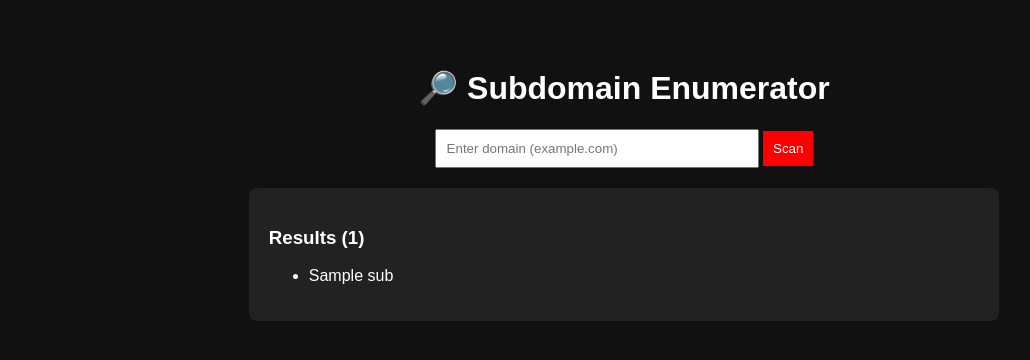
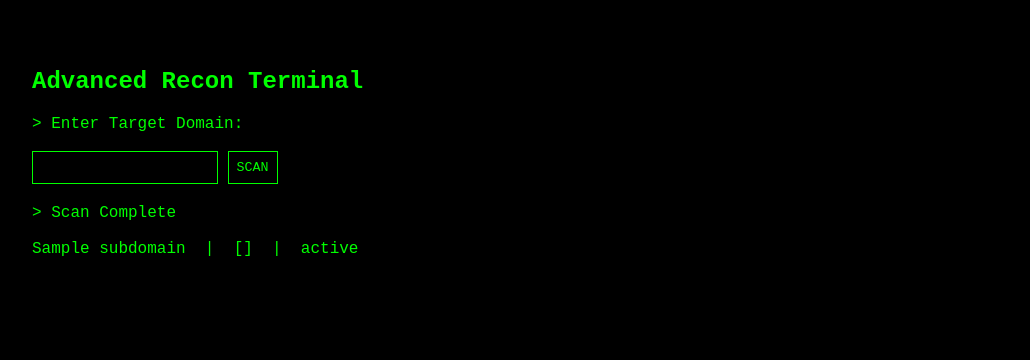
Before and after one commit to Cyberdude441/Subdomain-Enumerator-OSINT, a Flask app: template templates/index.html in a window 1280 px wide. Shown: the top 360 px of the page, without its empty margins (16-1046 px from the left). Run offline with Flask 3, Linux system fonts and the light colour scheme; the template is opened without the code that fills it: most values are stand-ins (such as "Sample title", 1, 10 or a date in 2020).

Commit message:
Upgraded to advanced subdomain enumerator with classification engine and clean terminal UI

```diff
--- a/app.py
+++ b/app.py
@@ -1,67 +1,152 @@
-from flask import Flask, request, render_template
+from flask import Flask, render_template, request
 import requests
+import dns.resolver
+import socket
+import concurrent.futures
 
 app = Flask(__name__)
 
-def clean_domain(domain):
-    domain = domain.strip().lower()
-    domain = domain.replace("http://", "").replace("https://", "")
-    domain = domain.split("/")[0]
-    return domain
+COMMON_SUBS = [
+    "www","mail","dev","test","staging","api","vpn","portal",
+    "admin","beta","internal","secure","prod","uat","backup",
+    "shop","blog","m","mobile","cdn","static","support",
+    "dashboard","panel","gateway","auth","sso","cloud"
+]
 
-def get_subdomains(domain):
-    url = f"https://crt.sh/?q=%25.{domain}&output=json"
-    headers = {"User-Agent": "Mozilla/5.0"}
-
+# ----------------------------
+# CT LOG ENUMERATION
+# ----------------------------
+def ct_enum(domain):
+    found = set()
     try:
-        response = requests.get(url, headers=headers, timeout=30)
-
-        if response.status_code != 200:
-            print("Bad response:", response.status_code)
-            return []
-
-        data = response.json()
-
-        subdomains = set()
+        url = f"https://crt.sh/?q=%25.{domain}&output=json"
+        r = requests.get(url, timeout=20)
+        data = r.json()
 
         for entry in data:
-            name_value = entry.get("name_value", "")
+            names = entry.get("name_value", "").split("\n")
+            for name in names:
+                name = name.strip().lower()
+                if name.startswith("*."):
+                    name = name[2:]
+                if domain in name:
+                    found.add(name)
+    except:
+        pass
 
-            for sub in name_value.split("\n"):
-                sub = sub.strip().lower()
+    return found
 
-                if not sub:
-                    continue
 
-                if "*" in sub:
-                    continue
+# ----------------------------
+# DNS BRUTE FORCE
+# ----------------------------
+def dns_bruteforce(domain):
+    found = set()
+    resolver = dns.resolver.Resolver()
 
-                subdomains.add(sub)
+    def check(sub):
+        test_domain = f"{sub}.{domain}"
+        try:
+            resolver.resolve(test_domain, "A")
+            return test_domain
+        except:
+            return test_domain  # return even if no DNS
 
-        print("FLASK COUNT:", len(subdomains))  # Debug
+    with concurrent.futures.ThreadPoolExecutor(max_workers=30) as executor:
+        results = executor.map(check, COMMON_SUBS)
 
-        return sorted(subdomains)
+    for result in results:
+        found.add(result)
 
-    except Exception as e:
-        print("ERROR:", e)
-        return []
+    return found
 
+
+# ----------------------------
+# CLASSIFICATION
+# ----------------------------
+def classify_subdomain(sub):
+    status = "No DNS"
+    ip = "N/A"
+
+    # DNS check
+    try:
+        ip = socket.gethostbyname(sub)
+        status = "DNS Resolved"
+    except:
+        return {
+            "subdomain": sub,
+            "ip": ip,
+            "status": status
+        }
+
+    # HTTP check
+    try:
+        r = requests.get(f"http://{sub}", timeout=5)
+        return {
+            "subdomain": sub,
+            "ip": ip,
+            "status": f"HTTP {r.status_code}"
+        }
+    except:
+        pass
+
+    # HTTPS check
+    try:
+        r = requests.get(f"https://{sub}", timeout=5)
+        return {
+            "subdomain": sub,
+            "ip": ip,
+            "status": f"HTTPS {r.status_code}"
+        }
+    except:
+        pass
+
+    return {
+        "subdomain": sub,
+        "ip": ip,
+        "status": "Down / Blocked"
+    }
+
+
+# ----------------------------
+# MAIN ENUMERATION ENGINE
+# ----------------------------
+def enumerate_domain(domain):
+    all_subs = set()
+
+    # CT logs
+    all_subs.update(ct_enum(domain))
+
+    # DNS brute force
+    all_subs.update(dns_bruteforce(domain))
+
+    results = []
+
+    with concurrent.futures.ThreadPoolExecutor(max_workers=40) as executor:
+        classified = executor.map(classify_subdomain, all_subs)
+
+    for item in classified:
+        results.append(item)
+
+    return sorted(results, key=lambda x: x["subdomain"])
+
+
+# ----------------------------
+# FLASK ROUTE
+# ----------------------------
 @app.route("/", methods=["GET", "POST"])
-def home():
+def index():
     results = []
-    count = 0
+    domain = ""
 
     if request.method == "POST":
         domain = request.form.get("domain")
+
         if domain:
-            domain = clean_domain(domain)
-            results = get_subdomains(domain)
-            count = len(results)
+            results = enumerate_domain(domain)
 
-    return render_template("index.html", results=results, count=count)
+    return render_template("index.html", results=results, domain=domain)
 
-import os
 
 if __name__ == "__main__":
-    port = int(os.environ.get("PORT", 5000))
-    app.run(host="0.0.0.0", port=port)
+    app.run(host="0.0.0.0", port=5000, debug=True)
--- a/requirements.txt
+++ b/requirements.txt
@@ -2,6 +2,8 @@ blinker==1.9.0
 certifi==2026.2.25
 charset-normalizer==3.4.4
 click==8.3.1
+concurrent-log-handler==0.9.29
+dnspython==2.8.0
 Flask==3.1.3
 gunicorn==25.1.0
 idna==3.11
@@ -9,6 +11,7 @@ itsdangerous==2.2.0
 Jinja2==3.1.6
 MarkupSafe==3.0.3
 packaging==26.0
+portalocker==3.2.0
 requests==2.32.5
 urllib3==2.6.3
 Werkzeug==3.1.6
--- a/templates/index.html
+++ b/templates/index.html
@@ -1,55 +1,85 @@
 <!DOCTYPE html>
 <html>
 <head>
-    <title>Subdomain Enumerator</title>
+<title>Recon Terminal</title>
 <style>
-        body {
-            font-family: Arial;
-            background: #111;
-            color: white;
-            text-align: center;
-            padding: 40px;
+body{
+    background:#000;
+    color:#00ff00;
+    font-family:Courier New, monospace;
+    padding:40px;
 }
-        input {
-            padding: 10px;
-            width: 300px;
+input,button{
+    background:#000;
+    border:1px solid #00ff00;
+    color:#00ff00;
+    padding:8px;
+    font-family:inherit;
 }
-        button {
-            padding: 10px;
-            background: red;
-            color: white;
-            border: none;
-            cursor: pointer;
-        }
-        .results {
-            margin-top: 20px;
-            text-align: left;
-            width: 60%;
-            margin-left: auto;
-            margin-right: auto;
-            background: #222;
-            padding: 20px;
-            border-radius: 8px;
+#terminal{
+    margin-top:20px;
+    white-space:pre-wrap;
 }
 </style>
 </head>
 <body>
-    <h1>🔎 Subdomain Enumerator</h1>
+
+<h2>Advanced Recon Terminal</h2>
 
 <form method="POST">
-        <input type="text" name="domain" placeholder="Enter domain (example.com)" required>
-        <button type="submit">Scan</button>
+    > Enter Target Domain:<br><br>
+    <input type="text" name="domain" required>
+    <button type="submit">SCAN</button>
 </form>
 
+<div id="terminal"></div>
+
+<script>
+const results = [
 {% if results %}
-    <div class="results">
-        <h3>Results ({{ count }})</h3>
-        <ul>
-            {% for sub in results %}
-                <li>{{ sub }}</li>
+{% for r in results %}
+"{{ r.subdomain }}  |  {{ r.ip }}  |  {{ r.status }}",
 {% endfor %}
-        </ul>
-    </div>
 {% endif %}
+];
+
+const terminal = document.getElementById("terminal");
+
+function typeWriter(text, callback){
+    let i=0;
+    function typing(){
+        if(i<text.length){
+            terminal.innerHTML+=text.charAt(i);
+            i++;
+            setTimeout(typing,15);
+        }else{
+            terminal.innerHTML+="\n";
+            if(callback) callback();
+        }
+    }
+    typing();
+}
+
+function startOutput(){
+    terminal.innerHTML="> Scan Complete\n\n";
+    let index=0;
+    function next(){
+        if(index<results.length){
+            typeWriter(results[index],()=>{
+                index++;
+                next();
+            });
+        }
+    }
+    next();
+}
+
+window.onload=function(){
+    if(results.length>0){
+        startOutput();
+    }
+};
+</script>
+
 </body>
 </html>
```
Also changed, not shown: 2 other files. Lines whose indentation alone changed are shown as unchanged.
